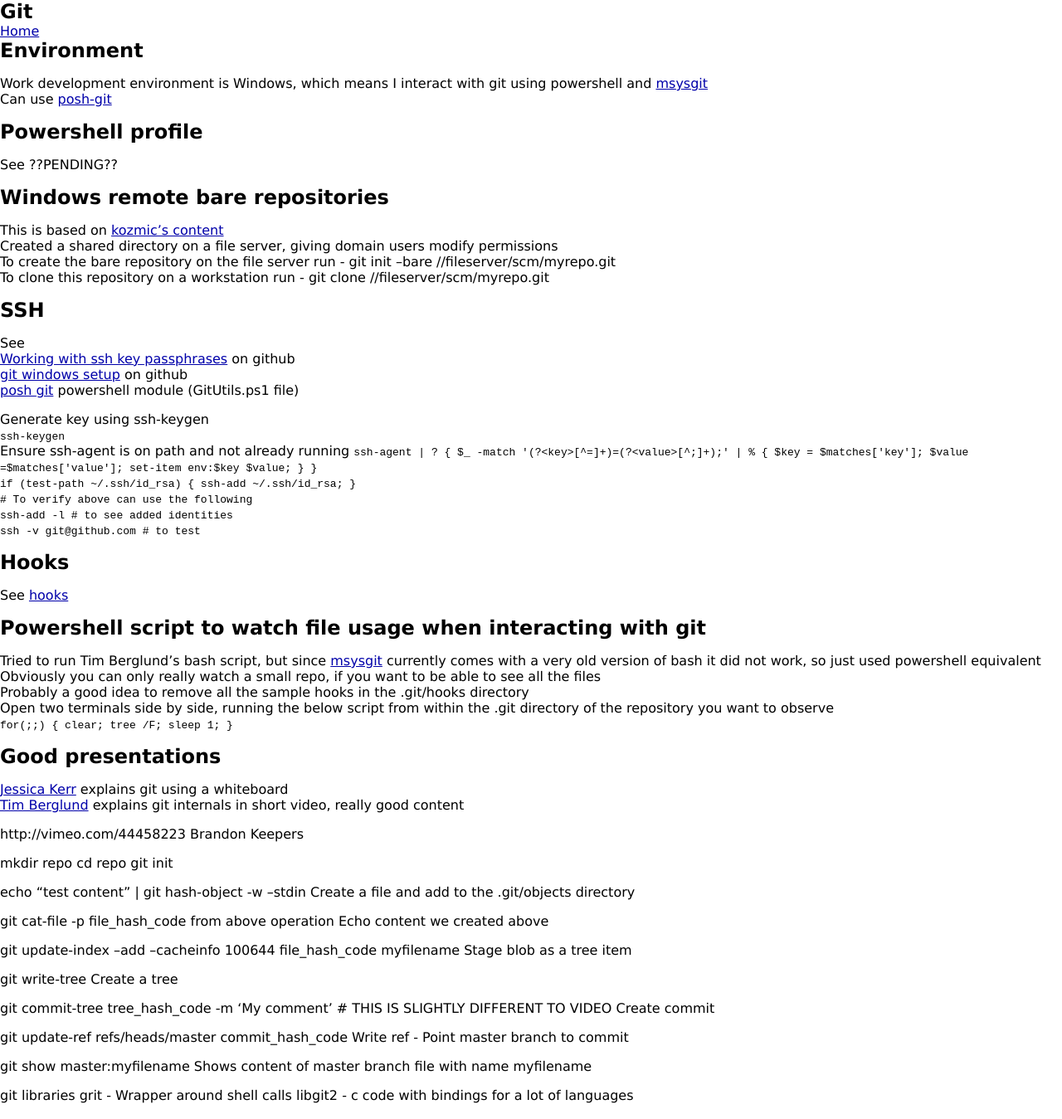
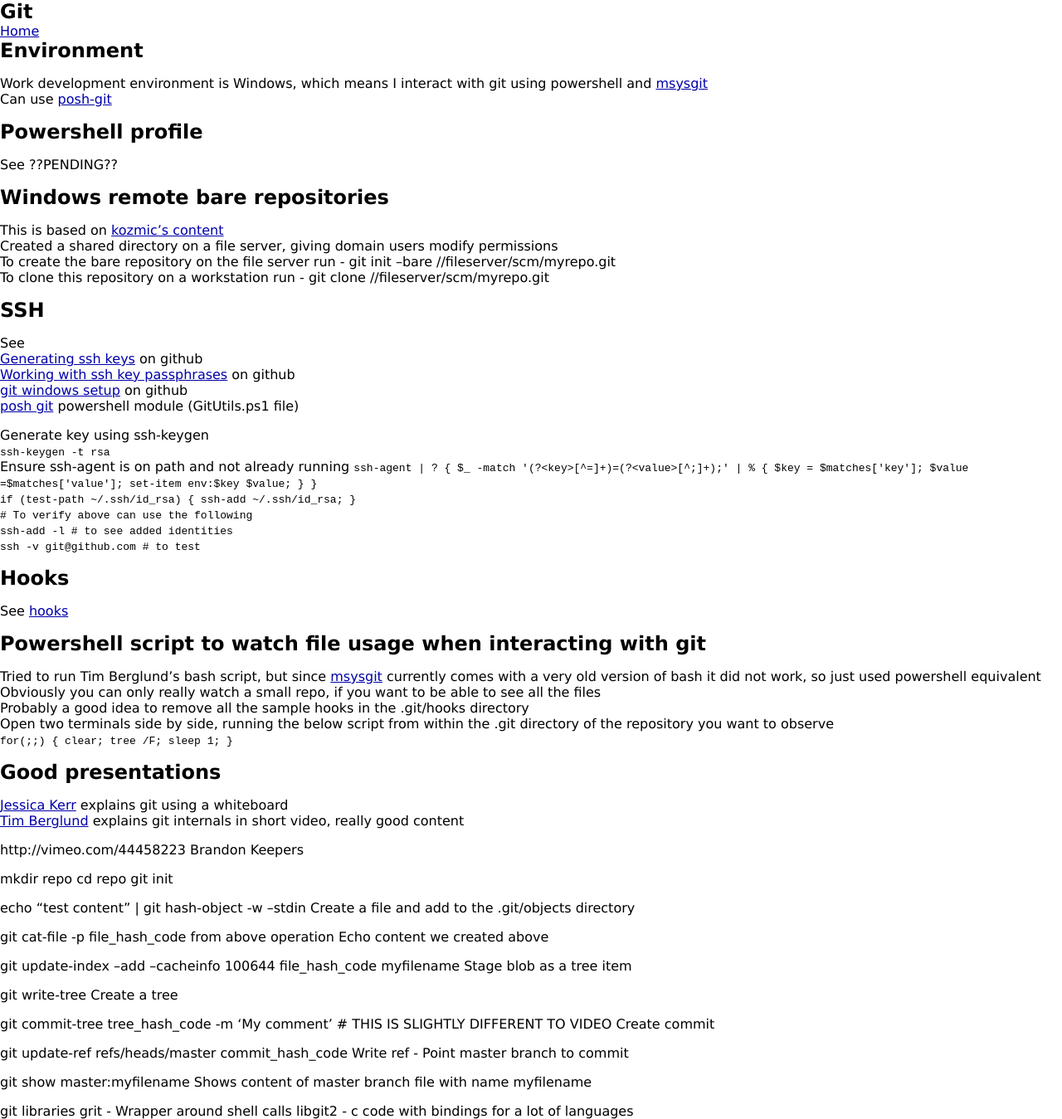
Before and after one commit to pmcgrath/pmcgrath.github.com, a Jekyll site: the page built from _posts/2012-10-14-git.md, in a window 1280 px wide. Shown: the whole page at 83% size. Built offline with Jekyll 4.4.1, drawn with Linux system fonts in a browser that asks for light colours.

Commit message:
Altered ssh key generation content

```diff
--- a/_posts/2012-10-14-git.md
+++ b/_posts/2012-10-14-git.md
@@ -26,12 +26,13 @@
 SSH
 ---
 See
+[Generating ssh keys](https://help.github.com/articles/generating-ssh-keys) on github
 [Working with ssh key passphrases](https://help.github.com/articles/working-with-ssh-key-passphrases) on github
 [git windows setup](http://help.github.com/win-set-up-git/) on github
 [posh git](https://github.com/dahlbyk/posh-git) powershell module (GitUtils.ps1 file)
 
 Generate key using ssh-keygen
- `ssh-keygen`
+ `ssh-keygen -t rsa`
 Ensure ssh-agent is on path and not already running
  `ssh-agent | ? { $_ -match '(?<key>[^=]+)=(?<value>[^;]+);' | % { $key = $matches['key']; $value =$matches['value']; set-item env:$key $value; } }`
  `if (test-path ~/.ssh/id_rsa) { ssh-add ~/.ssh/id_rsa; }`
```
